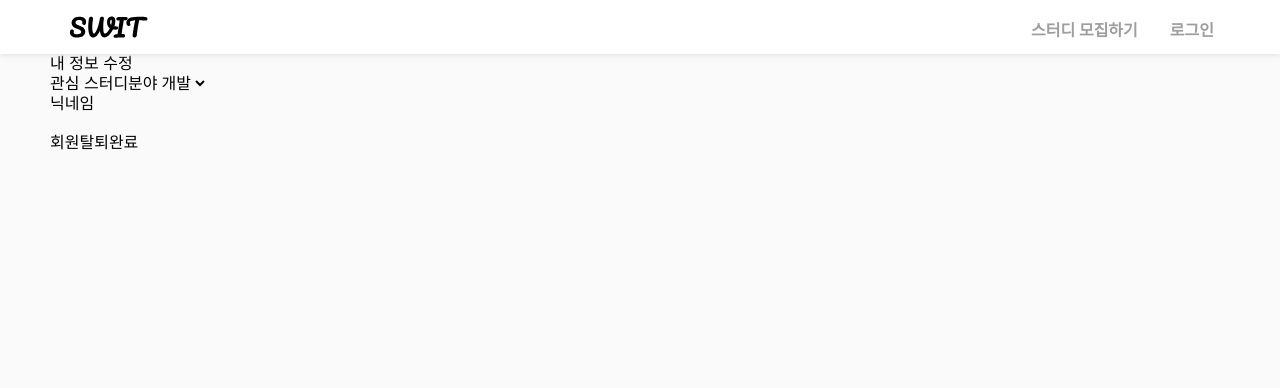
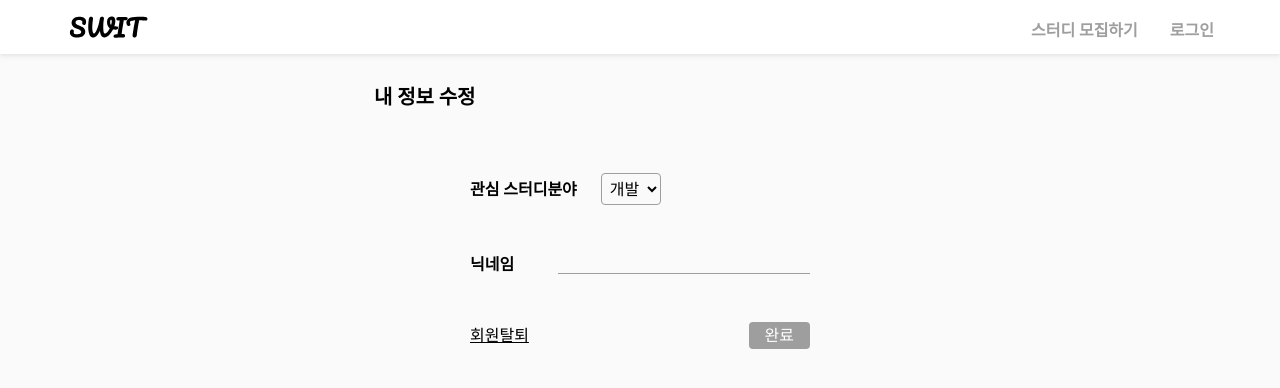
Before and after one commit to k9want/study-with-react, a React (Create React App) app: page /user/info in a window 1280 px wide. Shown: the top 388 px of the page. Built offline with nearby package versions, Linux system fonts and the light colour scheme; no server answers; a web font is replaced by a local one.

Commit message:
🐛 Fix Components bugs

```diff
--- a/src/App.css
+++ b/src/App.css
@@ -543,8 +543,6 @@ ol {
     font-weight: 700;
     color: #9e9e9e;
     cursor: pointer; }
-    .filter-item:hover {
-      color: #454545; }
     .filter-item.is-active {
       color: #454545; }
   @media screen and (min-width: 768px) {
@@ -775,6 +773,66 @@ main {
       min-height: 25vh;
       padding: 1.75rem 0.5rem;
       margin-bottom: 1.5rem; }
+    .detail .container .detail-delete-modal {
+      position: absolute;
+      top: 50%;
+      left: 50%;
+      transform: translate(-50%, -50%);
+      width: 350px;
+      padding: 1.5rem;
+      font-size: 1rem;
+      color: #fff;
+      text-align: center;
+      z-index: 15;
+      background-color: #9e9e9e;
+      border-radius: 8px; }
+      .detail .container .detail-delete-modal-header {
+        margin-bottom: 1rem; }
+      .detail .container .detail-delete-modal-btn-group {
+        padding: 0 4rem;
+        display: flex;
+        align-items: center;
+        justify-content: space-between; }
+        .detail .container .detail-delete-modal-btn-group .detail-delete-modal-btn {
+          padding: 0.25rem 1rem;
+          color: #fff;
+          border-radius: 4px;
+          border: 1px solid #fff; }
+          .detail .container .detail-delete-modal-btn-group .detail-delete-modal-btn:hover {
+            background-color: #fff;
+            font-weight: 700;
+            color: #9e9e9e; }
+    .detail .container .detail-update-modal {
+      position: absolute;
+      top: 50%;
+      left: 50%;
+      transform: translate(-50%, -50%);
+      width: 350px;
+      padding: 1rem;
+      font-size: 1rem;
+      color: #fff;
+      text-align: center;
+      z-index: 15;
+      background-color: #9e9e9e;
+      border-radius: 8px; }
+      .detail .container .detail-update-modal-header {
+        margin-bottom: 1rem; }
+        .detail .container .detail-update-modal-header span {
+          font-size: 0.875rem; }
+      .detail .container .detail-update-modal-btn-group {
+        padding: 0 1rem;
+        display: flex;
+        align-items: center;
+        justify-content: space-between; }
+        .detail .container .detail-update-modal-btn-group .detail-update-modal-btn {
+          padding: 0.25rem 1rem;
+          color: #fff;
+          border-radius: 4px;
+          border: 1px solid #fff; }
+          .detail .container .detail-update-modal-btn-group .detail-update-modal-btn:hover {
+            background-color: #fff;
+            font-weight: 700;
+            color: #9e9e9e; }
   .detail .detail-textarea-wrapper {
     padding: 1rem; }
     .detail .detail-textarea-wrapper .detail-comment-header {
@@ -1077,6 +1135,55 @@ main {
   .user-article-header {
     margin: 5rem 1rem 1.125rem; } }
 
+.user-info {
+  position: absolute;
+  left: 50%;
+  transform: translateX(-50%);
+  width: 340px;
+  margin-top: 2rem; }
+  .user-info-header {
+    position: relative;
+    font-size: 1.25rem;
+    font-weight: 700;
+    margin-bottom: 3rem; }
+  .user-info-content {
+    font-size: 1rem;
+    font-weight: 700;
+    margin-bottom: 3rem; }
+    .user-info-content .signup-form-error {
+      position: absolute; }
+  .user-info-nickname {
+    display: flex;
+    align-items: center;
+    justify-content: space-between; }
+  .user-info-input-wrapper {
+    border-bottom: 1px solid #9e9e9e; }
+  .user-info-select-wrapper {
+    margin-bottom: 3rem; }
+    .user-info-select-wrapper span {
+      margin-right: 1.5rem; }
+    .user-info-select-wrapper select {
+      padding: 0.25rem 0.25rem;
+      border: 0.5px solid #9e9e9e;
+      border-radius: 4px; }
+  .user-info-btn-group {
+    display: flex;
+    align-items: center;
+    justify-content: space-between; }
+  .user-info-signout-btn {
+    text-decoration: underline; }
+  .user-info-btn {
+    padding: 0.25rem 1rem;
+    color: #fff;
+    background-color: #9e9e9e;
+    border-radius: 4px; }
+    .user-info-btn:hover {
+      background-color: #363636; }
+  @media screen and (min-width: 768px) {
+    .user-info-header {
+      right: 6rem;
+      margin-bottom: 4rem; } }
+
 /*
  * MOBILE (< 768px)----------------------
  * fixture --------------------- sm(small)
--- a/src/components/detailArticle/Detail.jsx
+++ b/src/components/detailArticle/Detail.jsx
@@ -27,6 +27,15 @@ function Detail({ detailData }) {
       .catch(function (error) {
         console.log(error)
       })
+  }
+
+  const onClickEditArticleButton = (e) => {
+    if (detailData.status === 'COMPLETED') {
+      alert('모집완료된 글은 수정할 수 없습니다. ')
+    } else {
+      console.log(articleId)
+      navigation(`/articles/${articleId}/edit`)
+    }
   }
 
   const onClickArticleCompleteButton = (e) => {
@@ -102,7 +111,12 @@ function Detail({ detailData }) {
               </span>
             </div>
             <div className="detail-update-modal-btn-group">
-              <button className="detail-update-modal-btn">수정하기</button>
+              <button
+                className="detail-update-modal-btn"
+                onClick={onClickEditArticleButton}
+              >
+                수정하기
+              </button>
               <button
                 className="detail-update-modal-btn"
                 onClick={onClickArticleCompleteButton}
--- a/src/components/index/Card.jsx
+++ b/src/components/index/Card.jsx
@@ -4,19 +4,20 @@ import { useNavigate } from 'react-router-dom'
 function Card({ data }) {
   const navigate = useNavigate()
   function handleCard() {
-    navigate('/detail')
+    navigate(`/articles/${data.articleId}`)
   }
 
   return (
-    <div className="col-sm-2 col-md-4 col-lg-3">
+    <div className="col-sm-2 col-md-4 col-lg-3" onClick={() => handleCard}>
       <div className="card" onClick={handleCard} value={data.articleId}>
         <div className="card-category">{data.category}</div>
         <div className="card-title">{data.title}</div>
         <div className="card-footer">
-          <div className="card-author">베네치아스토리</div>
+          <div className="card-author">{data.nickname}</div>
           <div className="card-createdAt">{data.createAt}</div>
           <div className="card-state">
-            {data.status === 'ACTIVE' ? '모집중' : '모집완료'}
+            {data.status === 'ACTIVE' ? '모집중' : ''}
+            {data.status === 'COMPLETED' ? '모집완료' : ''}
           </div>
         </div>
       </div>
--- a/src/components/index/Main.jsx
+++ b/src/components/index/Main.jsx
@@ -13,13 +13,11 @@ function Main(props) {
   return (
     <main>
       <div className="container">
-        {props.dataList ? (
         <div className="filter">
           <div className="filter-left">
             <div
               className={
-                  'filter-item ' +
-                  (props.type === 'recent' ? 'is-active' : null)
+                'filter-item ' + (props.type === 'recent' ? 'is-active' : null)
               }
               onClick={() => props.setType('recent')}
             >
@@ -27,8 +25,7 @@ function Main(props) {
             </div>
             <div
               className={
-                  'filter-item ' +
-                  (props.type === 'popular' ? 'is-active' : null)
+                'filter-item ' + (props.type === 'popular' ? 'is-active' : null)
               }
               onClick={() => props.setType('popular')}
             >
@@ -36,18 +33,23 @@ function Main(props) {
             </div>
           </div>
           <div className="filter-right">
+            {props.containComplete === '' ? (
               <div
-                className={
-                  'filter-item ' +
-                  (props.containComplete === '' ? 'is-active' : null)
-                }
+                className={'filter-item is-active'}
                 onClick={handleContainCompleteButton}
               >
-                모집중인 게시글만 보기
+                모집 중인 게시글만 보기
+              </div>
+            ) : (
+              <div
+                className={'filter-item'}
+                onClick={handleContainCompleteButton}
+              >
+                모집완료도 함께 보기
+              </div>
+            )}
           </div>
         </div>
-          </div>
-        ) : null}
         <div className="card-list">
           {props.dataList ? (
             props.dataList.map((data, i) => {
--- a/src/components/login/LoginModal.jsx
+++ b/src/components/login/LoginModal.jsx
@@ -47,7 +47,7 @@ function LoginModal(props) {
         // console.log(res.data.result.userId, res.data.result.jwt)
         // alert('로그인 성공')
         props.setLoginModal(false)
-        navigate('/')
+        window.location.replace('/')
       })
       .catch((err) => {
         alert('이메일과 비밀번호를 확인해주세요.')
--- a/src/config/url.js
+++ b/src/config/url.js
@@ -1 +1,2 @@
 export const url = 'http://localhost:3001'
+// export const url = 'https://dev.studywith.site'
--- a/src/pages/SignUp.jsx
+++ b/src/pages/SignUp.jsx
@@ -10,12 +10,12 @@ function SignUp() {
   const [email, setEmail] = useState('')
   const [pw, setPw] = useState('')
   const [pwConfirm, setPwConfirm] = useState('')
-  const [nickname, setnickname] = useState('')
+  const [nickname, setNickname] = useState('')
 
   const [emailValid, setEmailValid] = useState(false)
   const [pwValid, setPwValid] = useState([false, false, false])
   const [pwConfirmValid, setPwConfirmValid] = useState(false)
-  const [nicknameValid, setnicknameValid] = useState(false)
+  const [nicknameValid, setNicknameValid] = useState(false)
 
   // 비밀번호 password <-> text
   const [hiddenPw, setHiddenPw] = useState(true)
@@ -92,11 +92,11 @@ function SignUp() {
   }
 
   const handleNickname = (e) => {
-    setnickname(e.target.value)
+    setNickname(e.target.value)
     if (e.target.value.length < 2) {
-      setnicknameValid(false)
+      setNicknameValid(false)
     } else {
-      setnicknameValid(true)
+      setNicknameValid(true)
     }
   }
 
@@ -110,6 +110,7 @@ function SignUp() {
       })
       .then((res) => {
         alert('회원가입이 완료되었습니다. ')
+        window.location.replace('/')
       })
       .catch((err) => {
         alert('회원가입에 실패하셨습니다.')
--- a/src/pages/UserInfo.jsx
+++ b/src/pages/UserInfo.jsx
@@ -40,6 +40,7 @@ function UserInfo() {
 
       axios(config)
         .then((res) => {
+          window.location.reload()
           alert('내 정보가 수정되었습니다.')
         })
         .catch((err) => {
```
Lines whose indentation alone changed are shown as unchanged.
